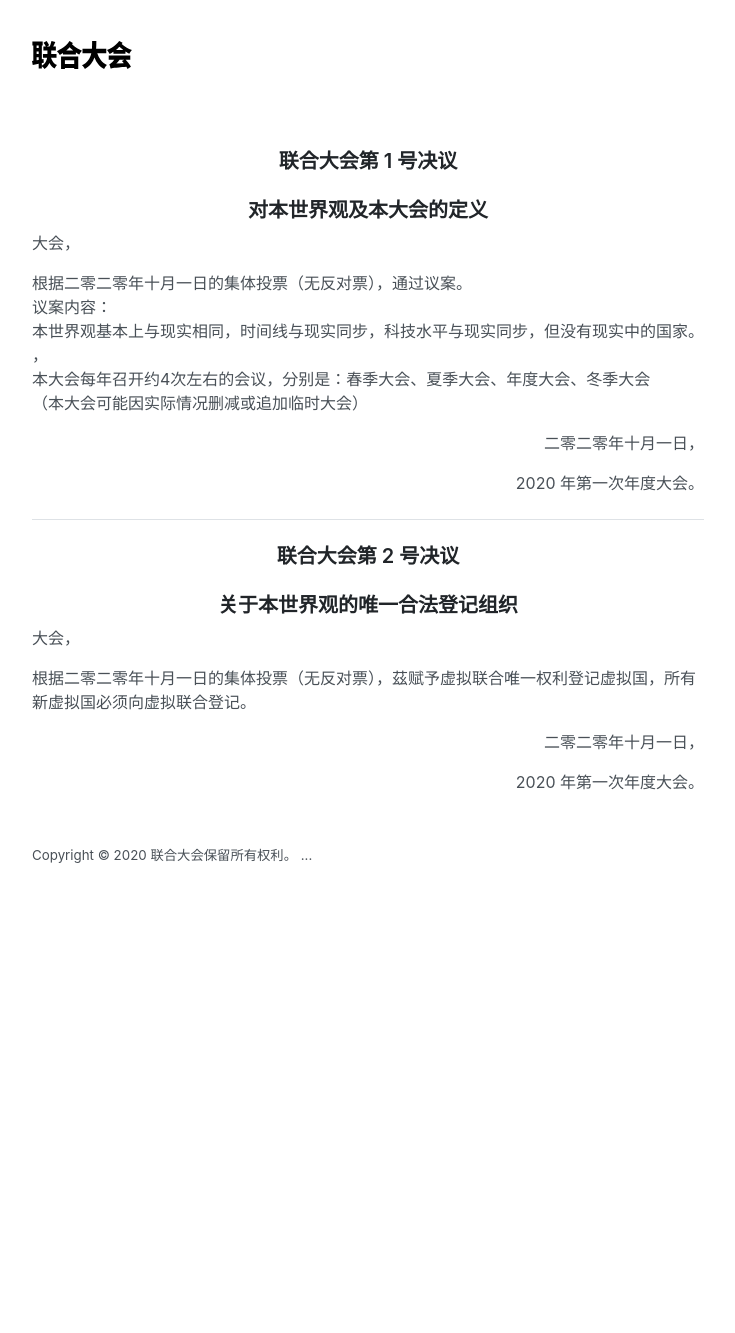
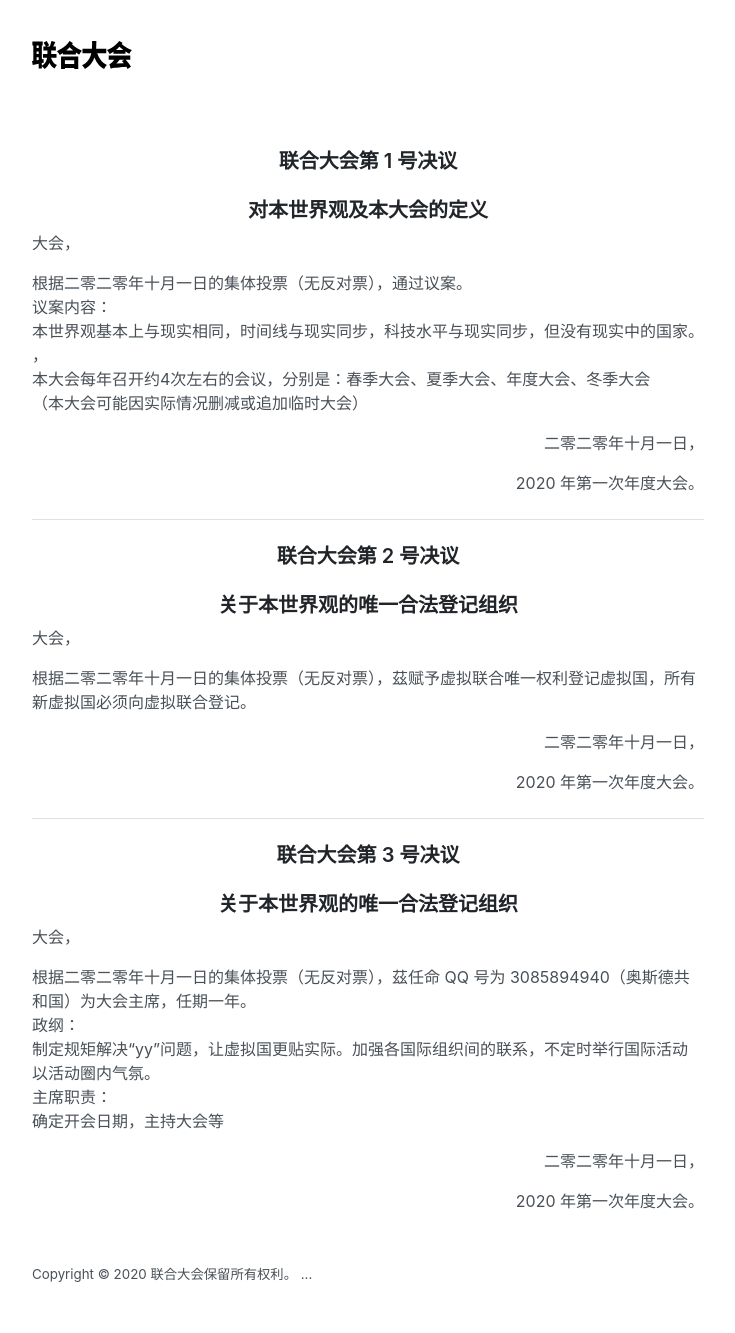
Before and after one commit to vunconf/vunconf.github.io, a Jekyll site: the page built from res/2020annual_01-03.html, in a window 1280 px wide. Shown: the whole page, without its empty margins (272-1007 px from the left). Built offline with Jekyll 4.4.1, drawn with Linux system fonts in a browser that asks for light colours; before the commit the page ends 914 px from its top, so only the background shows below that.

Commit message:
Update 2020annual_01-03.html

```diff
--- a/res/2020annual_01-03.html
+++ b/res/2020annual_01-03.html
@@ -6,3 +6,5 @@ layout: default
 {% include res.html resnum="1" title="对本世界观及本大会的定义" content="根据二零二零年十月一日的集体投票（无反对票），通过议案。<br>议案内容：<br>本世界观基本上与现实相同，时间线与现实同步，科技水平与现实同步，但没有现实中的国家。<br>，<br>本大会每年召开约4次左右的会议，分别是：春季大会、夏季大会、年度大会、冬季大会<br>（本大会可能因实际情况删减或追加临时大会）" date="二零二零年十月一日" confname="2020 年第一次年度大会" %}
 <hr>
 {% include res.html resnum="2" title="关于本世界观的唯一合法登记组织" content="根据二零二零年十月一日的集体投票（无反对票），茲赋予虚拟联合唯一权利登记虚拟国，所有新虚拟国必须向虚拟联合登记。" date="二零二零年十月一日" confname="2020 年第一次年度大会" %}
+<hr>
+{% include res.html resnum="3" title="关于本世界观的唯一合法登记组织" content="根据二零二零年十月一日的集体投票（无反对票），茲任命 QQ 号为 3085894940（奥斯德共和国）为大会主席，任期一年。<br>政纲：<br>制定规矩解决“yy”问题，让虚拟国更贴实际。加强各国际组织间的联系，不定时举行国际活动以活动圈内气氛。<br>主席职责：<br>确定开会日期，主持大会等" date="二零二零年十月一日" confname="2020 年第一次年度大会" %}
```
